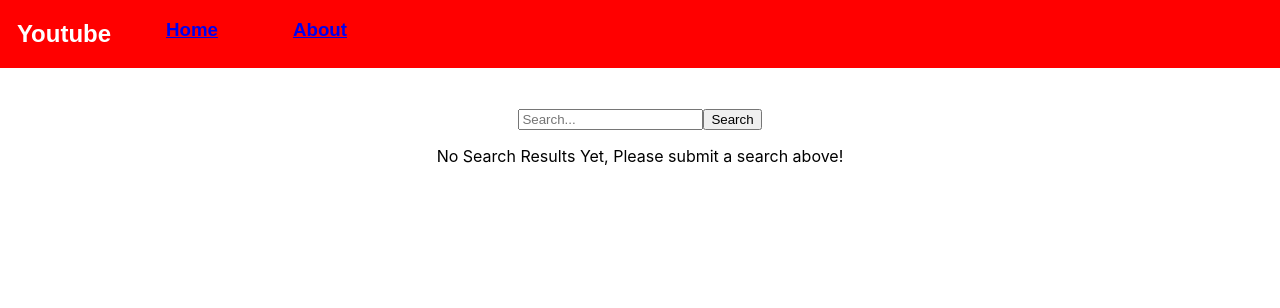
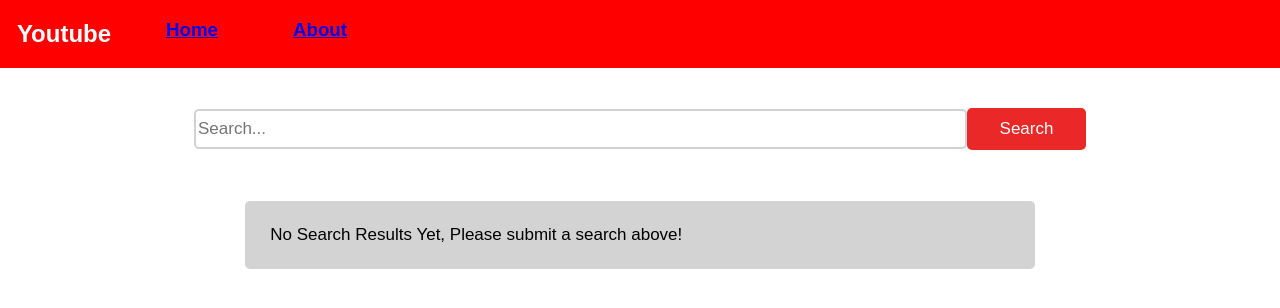
Before and after one commit to ninajavier/youtube-clone, a React (Create React App) app: page / in a window 1280 px wide. Shown: the top 308 px of the page. Built offline with nearby package versions, Linux system fonts and the light colour scheme.

Commit message:
Working on CSS

```diff
--- a/src/Components/Youtube/VideoIndex.css
+++ b/src/Components/Youtube/VideoIndex.css
@@ -0,0 +1,17 @@
+.videos {
+    display: grid;
+    grid-template-columns: 1fr 1fr;
+    padding-left: 15em;
+    padding-right: 15em;
+    padding-top: 50px;
+}
+
+.video img {
+width: 400px;
+}
+
+.video {
+    padding-top: 1em;
+    font-size: 20px;
+    font-weight: 500;
+}
--- a/src/Components/Youtube/VideoIndex.js
+++ b/src/Components/Youtube/VideoIndex.js
@@ -1,14 +1,15 @@
 import { NavLink } from "react-router-dom"
+import './VideoIndex.css'
 
 export default function VideoIndex({ searchResults }) {
 
     return (
-        <div>
+        <div className="videos">
             {searchResults.map((video) => {
                 return (
 
-                    <div>
-                        <NavLink to={`/videos/${video.id.videoId}`}><img src={video.snippet.thumbnails.default.url} /></NavLink>
+                    <div className="video">
+                        <NavLink to={`/videos/${video.id.videoId}`}><img src={video.snippet.thumbnails.high.url} /></NavLink>
                         <p>{video.snippet.title}</p>
                     </div>
 
--- a/src/Components/Youtube/VideoListing.js
+++ b/src/Components/Youtube/VideoListing.js
@@ -1,6 +1,7 @@
 import YouTube from "react-youtube";
 import React from "react";
 import { useParams } from "react-router-dom";
+import "./VideoListing.css"
 
 export default function VideoListing() {
   const { id } = useParams();
--- a/src/Components/common/Home.css
+++ b/src/Components/common/Home.css
@@ -0,0 +1,33 @@
+button {
+    background: rgb(234, 40, 40);
+    width: 7em;
+    height: 2.5em;
+    color: white;
+    border: none;
+    border-radius: 5px;
+    font-size: 17px;
+}
+
+input {
+    width: 45em;
+    height: 2em;
+    font-size: 17px;
+    border-radius: 5px;
+    border: 2px solid rgb(211, 210, 210);
+}
+
+.errorMessage {
+    background-color: rgb(212, 211, 211);
+    width: 45em;
+    display: grid;
+    height: 4em;
+    border-radius: 5px;
+    align-content: center;
+    text-align: left;
+    padding-left: 1.5em;
+    margin: auto;
+    margin-top: 3em;
+    font-family: sans-serif;
+    font-size: 17px;
+
+}
--- a/src/Components/common/Home.js
+++ b/src/Components/common/Home.js
@@ -1,4 +1,5 @@
 import { useState } from "react";
+import "./Home.css";
 
 // import { getAllVideos } from "../../API/fetch";
 import VideoIndex from "../Youtube/VideoIndex";
@@ -57,7 +58,7 @@
 
       <section className="videos-index">
         {searchResults.length === 0 ? (
-          <p>No Search Results Yet, Please submit a search above!</p>
+          <p className="errorMessage">No Search Results Yet, Please submit a search above!</p>
         ) : (
           <VideoIndex searchResults={searchResults} />
         )}
```
